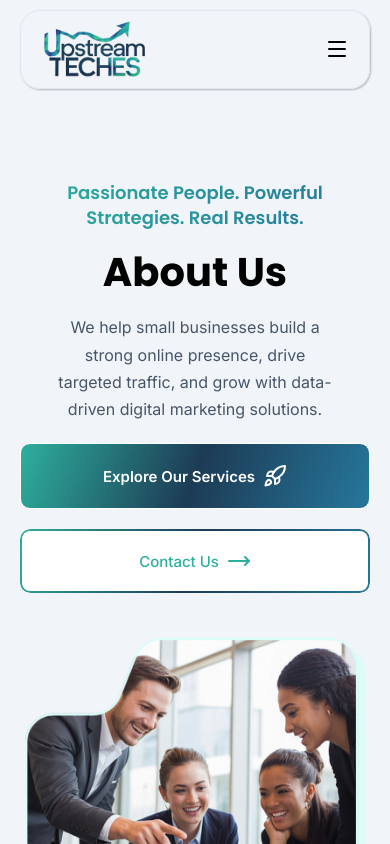
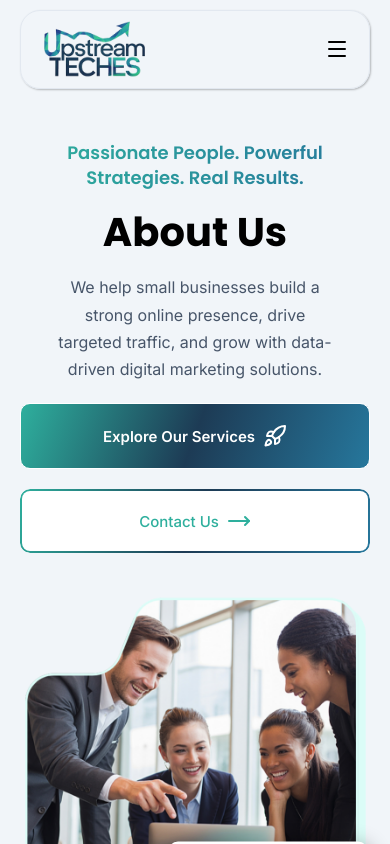
Before and after one commit to mikee-pixel/upstreamteches, a React (Vite) app: page /about-us in a window 390 px wide. Shown: the top 844 px of the page. Built offline with nearby package versions, Linux system fonts and the light colour scheme.

Commit message:
Codebase cleanup

```diff
--- a/src/pages/Aboutpage.jsx
+++ b/src/pages/Aboutpage.jsx
@@ -35,12 +35,11 @@ const Aboutpage = () => {
   const {targetElement: ourValuesRow2Icon1, activeAnimation: ourValuesRow2Icon1Animation} = useEntranceAnimation(400);
   const {targetElement: ourValuesRow2Icon2, activeAnimation: ourValuesRow2Icon2Animation} = useEntranceAnimation(600);
   const {targetElement: ourValuesRow2Icon3, activeAnimation: ourValuesRow2Icon3Animation} = useEntranceAnimation(400);
-  const {targetElement: marketingBanner, activeAnimation: marketingBannerAnimation} = useEntranceAnimation(100);
 
   return (
     <div id="about-us">
       <SectionLayout class_name="hero">
-        <div className="row flex flex-col lg:flex-row justify-between items-center gap-10 pt-45">
+        <div className="row flex flex-col lg:flex-row justify-between items-center gap-10 pt-35 md:pt-40 lg:pt-45">
           <div className={`col1 flex flex-col items-center lg:items-start gap-5 ${heroCol1Animation ? 'scale-up--active' : 'scale-up--disabled'}`} ref={heroCol1}>
             <h6 className={`preheading-text gradient-text`}>
               Passionate People. Powerful Strategies. Real Results.
--- a/src/pages/ContactUs.jsx
+++ b/src/pages/ContactUs.jsx
@@ -4,7 +4,7 @@ import BlurbImageWidget from "../components/ui/BlurbImageWidget";
 import MarketingBanner from "../components/ui/MarketingBanner";
 import FAQWidget from "../components/ui/FAQWidget";
 import ContactFormWidget from "../components/ui/ContactFormWidget";
-import { Mail, Phone, MapPin, MoveRight } from "lucide-react";
+import { Mail, Phone, MapPin } from "lucide-react";
 import { faFacebookF } from "@fortawesome/free-brands-svg-icons";
 import { FontAwesomeIcon } from "@fortawesome/react-fontawesome";
 import { Link } from "react-router-dom";
@@ -19,7 +19,7 @@ const ContactUs = () => {
     return (
         <div id="contact-us">
             <SectionLayout class_name="hero">
-                <div className="row flex flex-col lg:flex-row justify-between items-center gap-10 pt-45">
+                <div className="row flex flex-col lg:flex-row justify-between items-center gap-10 pt-35 md:pt-40 lg:pt-45">
                     <div className={`col1 flex flex-col items-center lg:items-start gap-5 ${heroCol1Animation ? 'scale-up--active' : 'scale-up--disabled'}`} ref={heroCol1}>
                         <h6 className={`preheading-text gradient-text text-center lg:text-left`}>
                         Contact Us
--- a/src/pages/Homepage.jsx
+++ b/src/pages/Homepage.jsx
@@ -28,7 +28,6 @@ const Homepage = () => {
   //Entrance Animation
   const { targetElement: heroCol1, activeAnimation: heroCol1Animation } = useEntranceAnimation();
   const { targetElement: heroCol2, activeAnimation: heroCol2Animation } = useEntranceAnimation(300)
-  const { targetElement: partnershipTarget, activeAnimation: partnershipAnimation} = useEntranceAnimation();
   const { targetElement: coreServiceRow, activeAnimation: coreServiceAnimation } = useEntranceAnimation(0, 0);
   const { targetElement: quickInfoContainer, activeAnimation: quickInfoAnimation } = useEntranceAnimation();
   const { targetElement: marketingBannerCol1, activeAnimation: marketingBannerCol1Animation } = useEntranceAnimation();
--- a/src/pages/OurServices.jsx
+++ b/src/pages/OurServices.jsx
@@ -1,12 +1,9 @@
 import SectionLayout from "../components/sections/SectionLayout";
 import PrimaryButton from "../components/ui/PrimaryButton";
-import { Rocket, MoveRight, MoveUpRight, PhoneOutgoing, Phone, PieChart, Trophy, Puzzle, HeartHandshake } from "lucide-react";
+import { Rocket, MoveRight, PhoneOutgoing, Phone, PieChart, Trophy, Puzzle, HeartHandshake } from "lucide-react";
 import SecondaryButton from "../components/ui/SecondaryButton";
 import ClientLogoCaraousel from "../components/ui/ClientsLogoCarousel";
 import useAPIrequest from "../customhooks/useAPIrequest";
-import BlurbIconTop from "../components/ui/CounterWidget";
-import HomepageFeaturedServices from "../components/ui/HomepageFeaturedServices";
-import { Link } from "react-router-dom";
 import BlurbImageWidget from "../components/ui/BlurbImageWidget";
 import MarketingBanner from "../components/ui/MarketingBanner";
 import useEntranceAnimation from "../customhooks/useEntranceAnimation";
@@ -24,7 +21,7 @@ const OurServices = () => {
   return (
     <div id="our-services">
       <SectionLayout class_name={"hero"}>
-        <div className="row flex flex-col lg:flex-row justify-between items-center gap-10 pt-45">
+        <div className="row flex flex-col lg:flex-row justify-between items-center gap-10 pt-35 md:pt-40 lg:pt-45">
           <div className={`col1 flex flex-col items-center lg:items-start gap-5 ${heroCol1Animation ? 'scale-up--active' : 'scale-up--disabled'}`} ref={heroCol1}>
             <h6 className={`preheading-text gradient-text`}>
               Our Services
```
